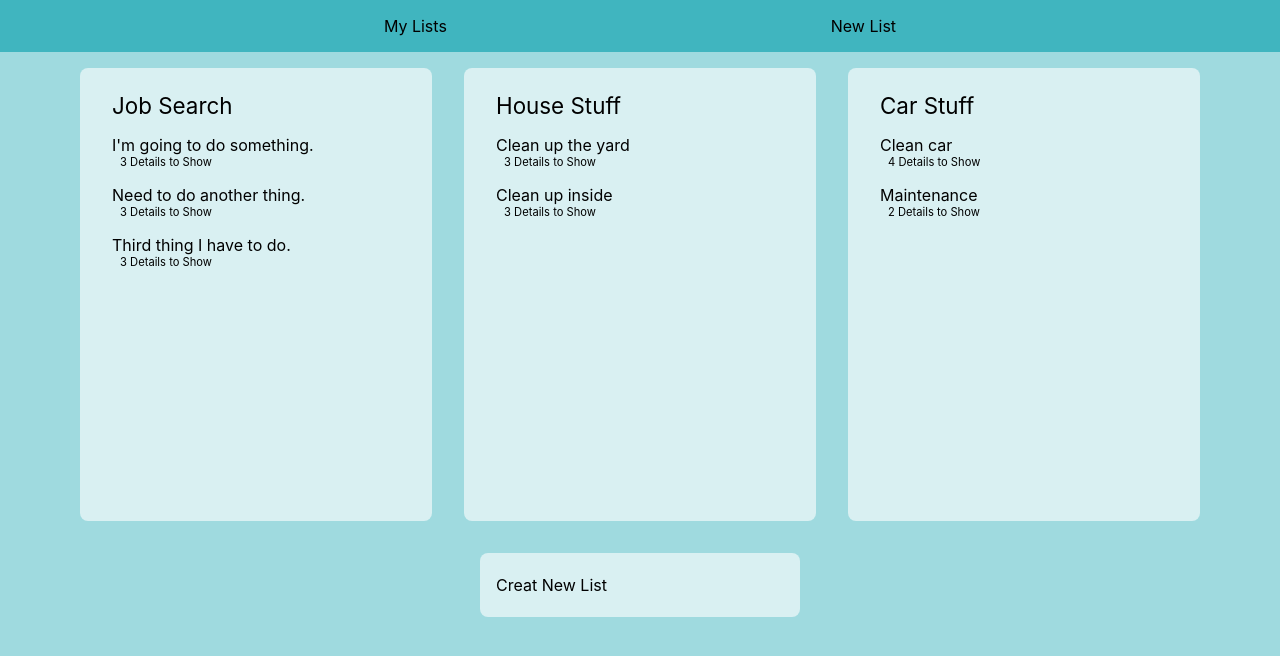
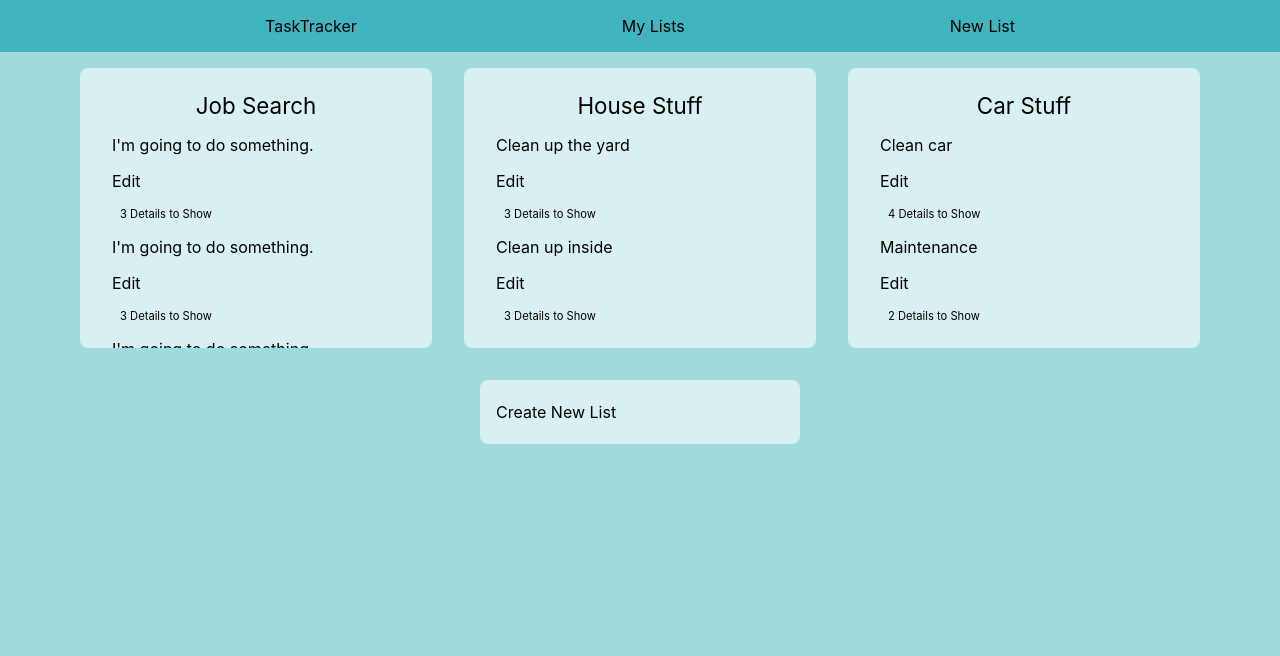
Before and after one commit to TobiasNorton/task-tracker, a React (Create React App) app: page / in a window 1280 px wide. Shown: the top 656 px of the page. Built offline with nearby package versions, Linux system fonts and the light colour scheme.

Commit message:
State changes text to input for ListItem

```diff
--- a/src/Components/AllLists.js
+++ b/src/Components/AllLists.js
@@ -10,6 +10,22 @@ class AllLists extends Component {
         {
           listName: 'Job Search',
           listItems: [
+            {
+              task: "I'm going to do something.",
+              details: ["Yea that's cool", "Okay man let's have fun", 'I love to code']
+            },
+            {
+              task: "I'm going to do something.",
+              details: ["Yea that's cool", "Okay man let's have fun", 'I love to code']
+            },
+            {
+              task: "I'm going to do something.",
+              details: ["Yea that's cool", "Okay man let's have fun", 'I love to code']
+            },
+            {
+              task: "I'm going to do something.",
+              details: ["Yea that's cool", "Okay man let's have fun", 'I love to code']
+            },
             {
               task: "I'm going to do something.",
               details: ["Yea that's cool", "Okay man let's have fun", 'I love to code']
@@ -64,14 +80,18 @@ class AllLists extends Component {
     return (
       <>
         <nav className="nav-bar">
+          <div>
+            <p>TaskTracker</p>
+          </div>
           <p>My Lists</p>
           <p>New List</p>
         </nav>
-        <div className="all-lists">
-          {this.getLists()}
-
-          <div className="new-list">Creat New List</div>
-        </div>
+        <section className="all-lists">
+          <div className="lists-container">
+            {this.getLists()}
+            <div className="new-list">Create New List</div>
+          </div>
+        </section>
       </>
     )
   }
--- a/src/Components/List.js
+++ b/src/Components/List.js
@@ -11,7 +11,7 @@ class List extends Component {
   render() {
     return (
       <div className="list">
-        <p className="category">{this.props.listName}</p>
+        <p className="name">{this.props.listName}</p>
         {this.getListItems()}
       </div>
     )
--- a/src/Components/ListItem.js
+++ b/src/Components/ListItem.js
@@ -5,7 +5,11 @@ class ListItem extends Component {
     super(props)
 
     this.state = {
-      detailsDropDown: false
+      task: this.props.task || this.state.userInput,
+      details: this.props.details,
+      userInput: '',
+      detailsDropDown: false,
+      isEditing: false
     }
   }
 
@@ -42,10 +46,49 @@ class ListItem extends Component {
     })
   }
 
+  listItem = () => {
+    if (this.state.isEditing === false) {
+      return (
+        <div className="list-item">
+          {this.props.task}
+          <p onClick={this.editListItem}>Edit</p>
+        </div>
+      )
+    } else {
+      return (
+        <form onSubmit={this.submit}>
+          <input type="text" defaultValue={this.props.task} onChange={this.getUserInput} />
+        </form>
+      )
+    }
+  }
+
+  submit = event => {
+    console.log('submitted')
+    this.setState({
+      task: this.state.userInput
+    })
+  }
+
+  getUserInput = event => {
+    this.setState(
+      {
+        userInput: event.target.value
+      },
+      () => console.log(this.state.task)
+    )
+  }
+
+  editListItem = () => {
+    this.setState({
+      isEditing: true
+    })
+  }
+
   render() {
     return (
       <div className="list-item-container">
-        <p className="list-item">{this.props.task}</p>
+        {this.listItem()}
         {this.getDetails()}
       </div>
     )
--- a/src/index.css
+++ b/src/index.css
@@ -21,9 +21,17 @@ code {
 .all-lists {
   display: flex;
   justify-content: center;
+  align-items: flex-start;
   flex-wrap: wrap;
   background-color: hsl(185, 50%, 75%);
-  height: 100vh;
+  min-height: 100vh;
+}
+
+.lists-container {
+  display: flex;
+  justify-content: center;
+  flex-wrap: wrap;
+  max-width: 76rem;
 }
 
 .list {
@@ -31,12 +39,15 @@ code {
   background-color: hsl(185, 50%, 90%);
   margin: 1rem;
   width: 18rem;
+  height: 15rem;
   border-radius: 8px;
+  overflow: scroll;
 }
 
-.category {
+.name {
   font-size: 1.4rem;
   margin: 0 0 1rem 0;
+  text-align: center;
 }
 
 .list-item-container {
```
